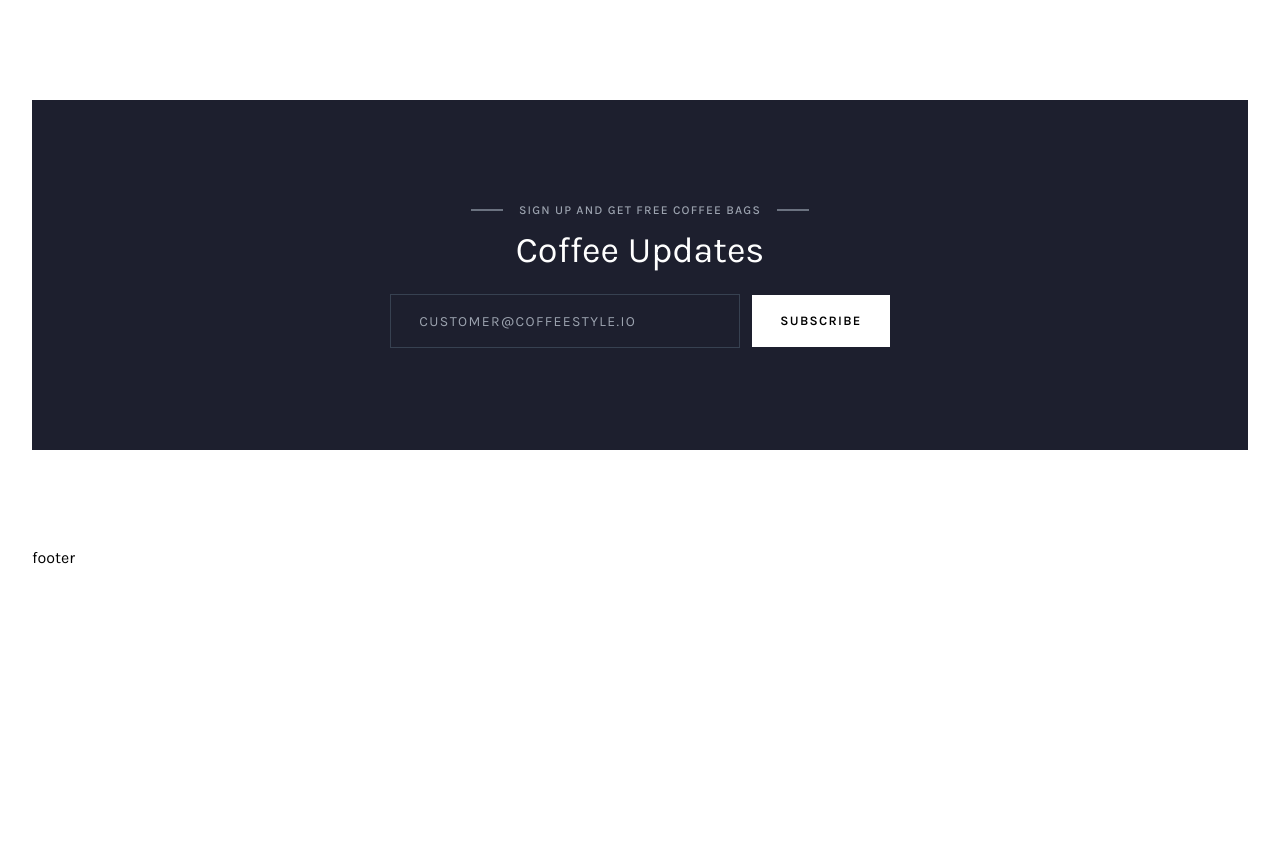
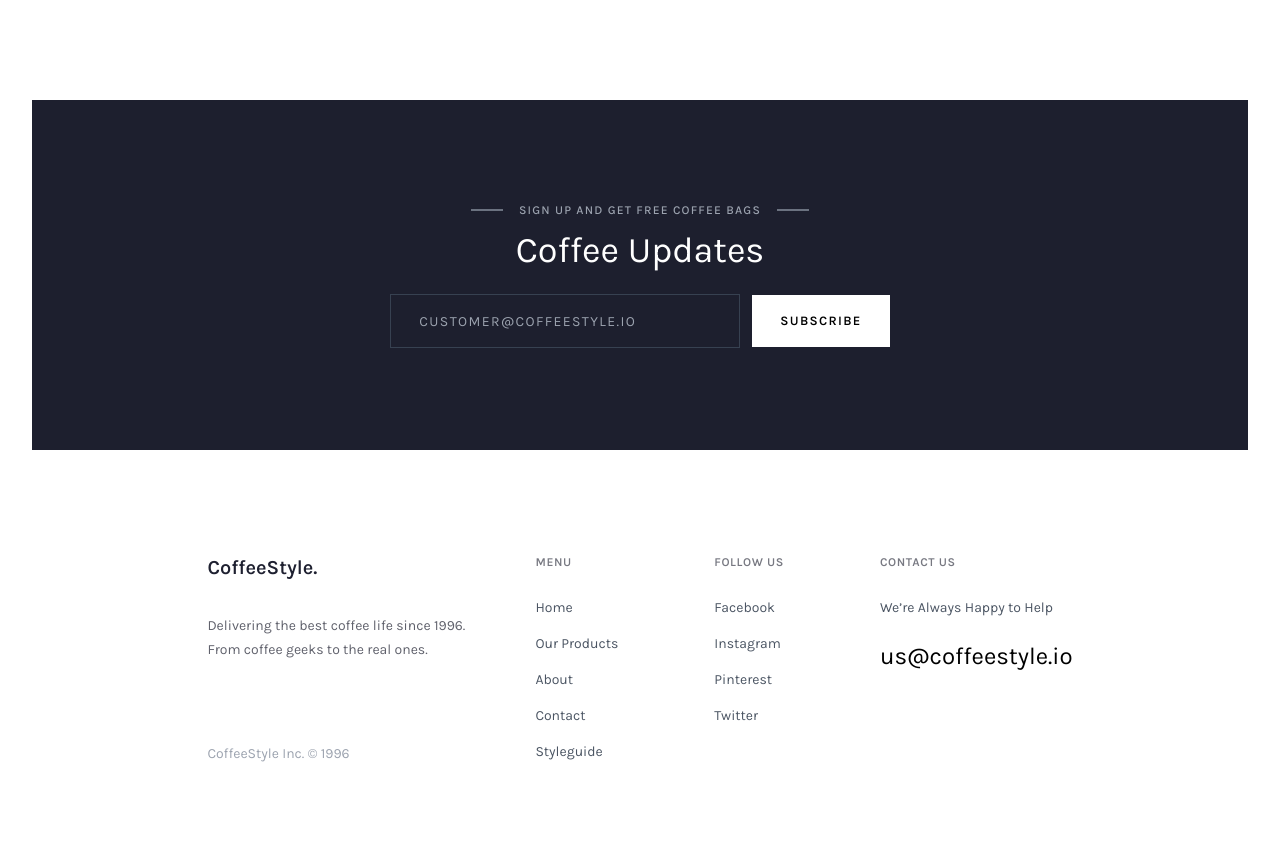
Before and after one commit to minhtrietk2000/tailwindcss-coffe-style, a website: page public/index.html in a window 1280 px wide. Shown: the part 5414-6264 px from the top of the page. Before the commit the page ends 5984 px from the top, so only its background shows below. Drawn offline with nearby package versions, Linux system fonts and the light colour scheme; files that its build step writes are made by us from their sources.

Commit message:
add-footer-section-code

```diff
--- a/public/index.html
+++ b/public/index.html
@@ -507,7 +507,7 @@
 					</div>
 				</div> <!--End LifeStyle - Story-->
 
-				<div class="subscribe-us bg-[#1D1F2E] h-[350px] flex flex-col justify-center items-center mb-24">
+				<div class="subscribe-us bg-[#1D1F2E] h-[350px] flex flex-col justify-center mb-20">
 				<div class="flex justify-center items-center px-6 xs:px-0 mb-3">
 					<div class="w-8 h-[0.1rem] bg-gray-500"></div>
 					<div class="uppercase mx-4 tracking-widest text-gray-400 font-medium text-xs text-center">Sign Up And Get Free Coffee Bags</div>
@@ -527,7 +527,33 @@
 			</main>
 
 			<footer>
-				footer
+				<div class="tnm-footer-lists flex flex-col  lg:flex-row lg:justify-center h-[700px] lg:h-[320px]">
+					<div class="max-w-full lg:max-w-[18rem] tnm-item lg:mr-10 justify-self-center self-center lg:self-start mt-6 text-center lg:text-left">
+						<div class="text-[#1E2030] text-xl font-semibold leading-7 font-Karla mb-8">CoffeeStyle.</div>
+						<div class="mb-7 lg:mb-20 leading-6 text-sm text-[#1d1f2e] opacity-70">Delivering the best coffee life since 1996. From coffee geeks to the real ones.</div>
+						<div class="text-gray-400 text-sm leading-6 hover:text-coffee-400">CoffeeStyle Inc. © 1996</div>
+					</div>
+					<div class="lg:max-w-[20rem] tnm-item list-none justify-self-center self-center lg:self-start mt-14 lg:mt-6 mb-10 lg:mb-0 lg:mr-24 text-center lg:text-left">
+						<div class="tnm-header-item-footer">Menu</div>
+						<li class="tnm-item-li-footer mb-6">Home</li>
+						<li class="tnm-item-li-footer mb-6">Our Products</li>
+						<li class="tnm-item-li-footer mb-6">About</li>
+						<li class="tnm-item-li-footer mb-6">Contact</li>
+						<li class="tnm-item-li-footer">Styleguide</li>
+					</div>
+					<div class="lg:max-w-[20rem] tnm-item list-none relative justify-self-center self-center lg:self-start mt-6 lg:mr-24 mb-10 lg:mb-0 text-center lg:text-left">
+						<div class="tnm-header-item-footer">Follow Us</div>
+						<li class="tnm-item-li-footer mb-6">Facebook</li>
+						<li class="tnm-item-li-footer mb-6">Instagram</li>
+						<li class="tnm-item-li-footer mb-6">Pinterest</li>
+						<li class="tnm-item-li-footer">Twitter</li>
+					</div>
+					<div class="lg:max-w-[20rem] tnm-item list-none justify-self-center self-center lg:self-start mt-6 text-center lg:text-left">
+						<div class="tnm-header-item-footer">Contact Us</div>
+						<li class="text-sm leading-3 text-gray-600 font-normal mb-6">We’re Always Happy to Help</li>
+						<li class="text-2xl leading-9 hover:text-coffee-400 cursor-pointer mb-20 lg:mb-0">us@coffeestyle.io</li>
+					</div>
+				</div>
 			</footer>
 		</div> <!--End Content Wrapper-->
 
--- a/src/input.css
+++ b/src/input.css
@@ -1,4 +1,4 @@
-@import url('https://fonts.googleapis.com/css2?family=Karla:ital,wght@0,200;0,300;0,400;0,500;0,600;0,700;0,800;1,200;1,300;1,400;1,500;1,600;1,700;1,800&display=swap');
+@import url("https://fonts.googleapis.com/css2?family=Karla:ital,wght@0,200;0,300;0,400;0,500;0,600;0,700;0,800;1,200;1,300;1,400;1,500;1,600;1,700;1,800&display=swap");
 
 @tailwind base;
 
@@ -41,3 +41,11 @@
 .tnm-button {
   @apply text-center uppercase tracking-wider py-4 px-8 text-sm font-semibold cursor-pointer hover:bg-opacity-90;
 }
+
+.tnm-item-li-footer {
+  @apply text-sm leading-3 text-gray-600 font-normal hover:text-coffee-400 cursor-pointer;
+}
+
+.tnm-header-item-footer {
+  @apply text-xs uppercase text-[#1d1f2e] font-semibold leading-4 tracking-wider opacity-60 mb-8;
+}
```
Lines whose indentation alone changed are shown as unchanged.
